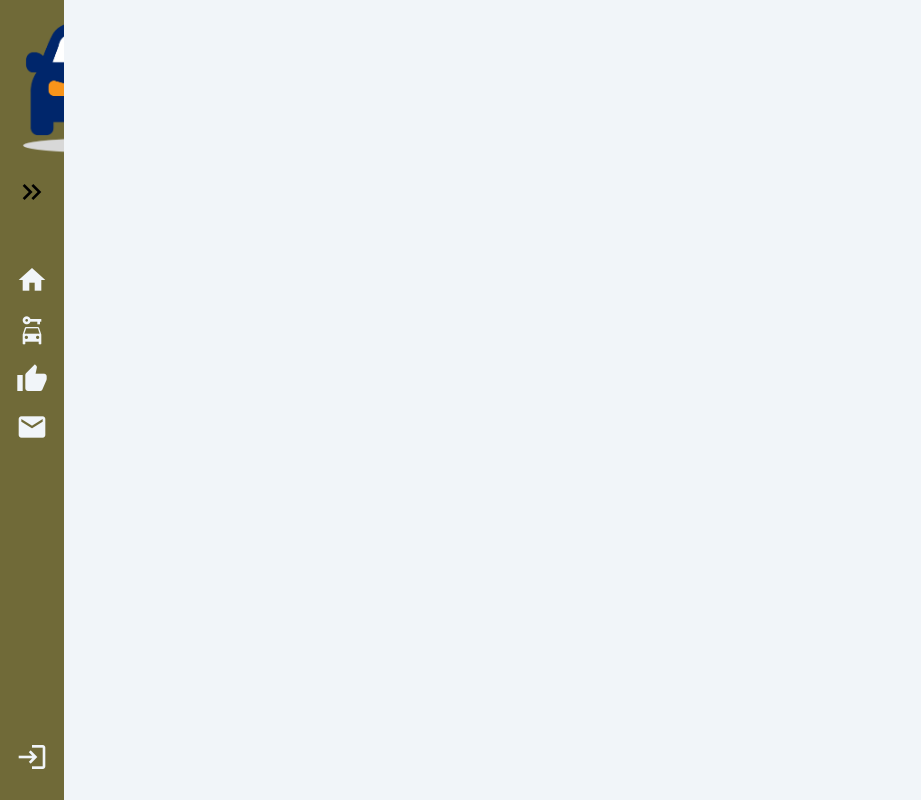
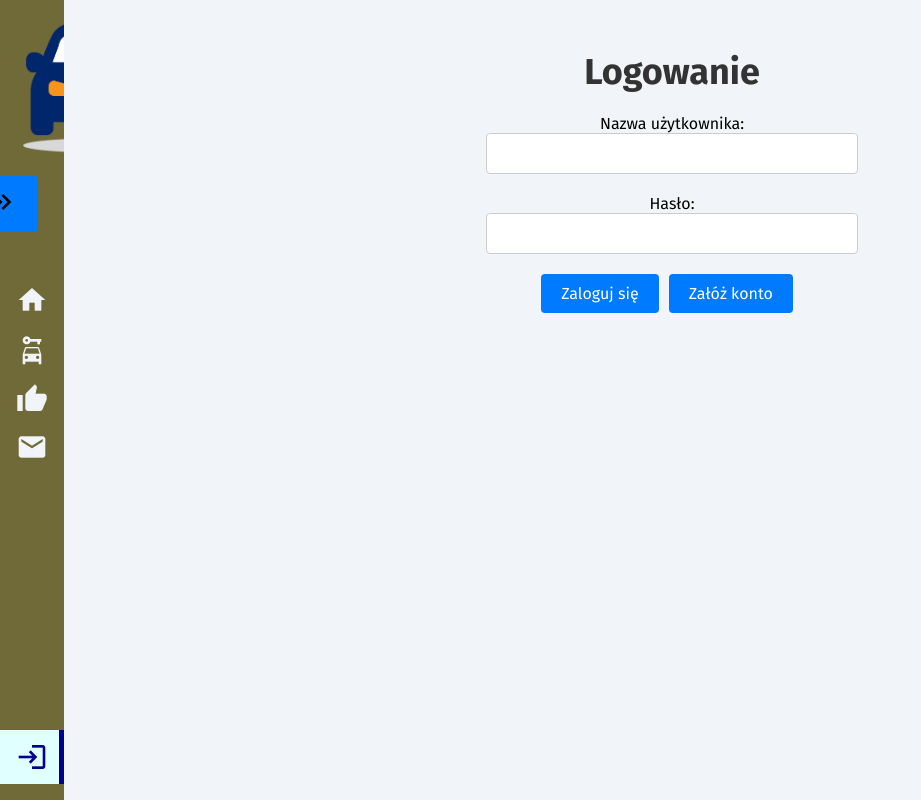
Before and after one commit to patrykzapala/rent-a-ride, a Vue app: page /login in a window 1280 px wide. Shown: the whole page, without its empty margins (0-921 px from the left). Built offline with nearby package versions, Linux system fonts and the light colour scheme.

Commit message:
Dodanie formluarza logowania

```diff
--- a/src/router/index.js
+++ b/src/router/index.js
@@ -20,6 +20,10 @@ const router = createRouter({
 			path: '/contact',
 			component: () => import('../views/Contact.vue')
 		},
+		{
+			path: '/login',
+			component: () => import('../views/Login.vue')
+		},
 	],
 })
 
--- /dev/null
+++ b/src/views/Login.vue
@@ -0,0 +1,114 @@
+<template>
+    <div id="Login-page">
+      <h1 class="header">Logowanie</h1>
+
+      <form v-if="!registerMode" @submit.prevent="login">
+        <div class="form-group">
+          <label for="username">Nazwa użytkownika:</label>
+          <input type="text" id="username" v-model="username" required>
+        </div>
+        <div class="form-group">
+          <label for="password">Hasło:</label>
+          <input type="password" id="password" v-model="password" required>
+        </div>
+        <button type="submit">Zaloguj się</button>
+        <button type="button" @click="toggleRegisterMode">Załóż konto</button>
+      </form>
+
+      <form v-else @submit.prevent="register">
+        <div class="form-group">
+          <label for="newUsername">Nowa nazwa użytkownika:</label>
+          <input type="text" id="newUsername" v-model="newUsername" required>
+        </div>
+        <div class="form-group">
+          <label for="newPassword">Nowe hasło:</label>
+          <input type="password" id="newPassword" v-model="newPassword" required>
+        </div>
+        <div class="form-group">
+          <label for="confirmPassword">Potwierdź hasło:</label>
+          <input type="password" id="confirmPassword" v-model="confirmPassword" required>
+        </div>
+        <button type="submit">Załóż konto</button>
+        <button type="button" @click="toggleRegisterMode">Wróć do logowania</button>
+      </form>
+    </div>
+  </template>
+
+  <script>
+  export default {
+    data() {
+      return {
+        username: '',
+        password: '',
+        newUsername: '',
+        newPassword: '',
+        confirmPassword: '',
+        registerMode: false
+      };
+    },
+    methods: {
+      login() {
+        // Tutaj możesz dodać logikę sprawdzania poprawności danych logowania
+        // Symulujemy działanie sprawdzania danych logowania
+        if (this.username === 'admin' && this.password === 'Password1!') {
+          alert('Zalogowano pomyślnie!');
+          // Tu możesz dodać przekierowanie do innej strony po zalogowaniu
+        } else {
+          alert('Błąd logowania. Sprawdź nazwę użytkownika i hasło.');
+        }
+      },
+      register() {
+        // Tutaj możesz dodać logikę rejestracji nowego konta
+        // Symulujemy działanie rejestracji konta
+        alert('Konto zostało założone pomyślnie!');
+        // Tu możesz dodać przekierowanie do innej strony po założeniu konta
+        // Następnie zapisz nowe konto w pliku Excel
+      },
+      toggleRegisterMode() {
+        this.registerMode = !this.registerMode;
+      }
+    }
+  };
+  </script>
+
+  <style>
+  #Login-page {
+    text-align: center;
+    margin: 50px auto;
+    max-width: 800px;
+  }
+
+  .header {
+    color: #333;
+    font-size: 36px;
+    margin-bottom: 20px;
+  }
+
+  .form-group {
+    margin-bottom: 20px;
+  }
+
+  input[type="text"],
+  input[type="password"] {
+    width: 100%;
+    padding: 10px;
+    font-size: 16px;
+    border: 1px solid #ccc;
+    border-radius: 4px;
+  }
+
+  button {
+    background-color: #007bff;
+    color: #fff;
+    padding: 10px 20px;
+    font-size: 16px;
+    border: none;
+    border-radius: 4px;
+    cursor: pointer;
+    margin-right: 10px;
+  }
+
+  button:hover {
+    background-color: #0056b3;
+  }
+  </style>
```
